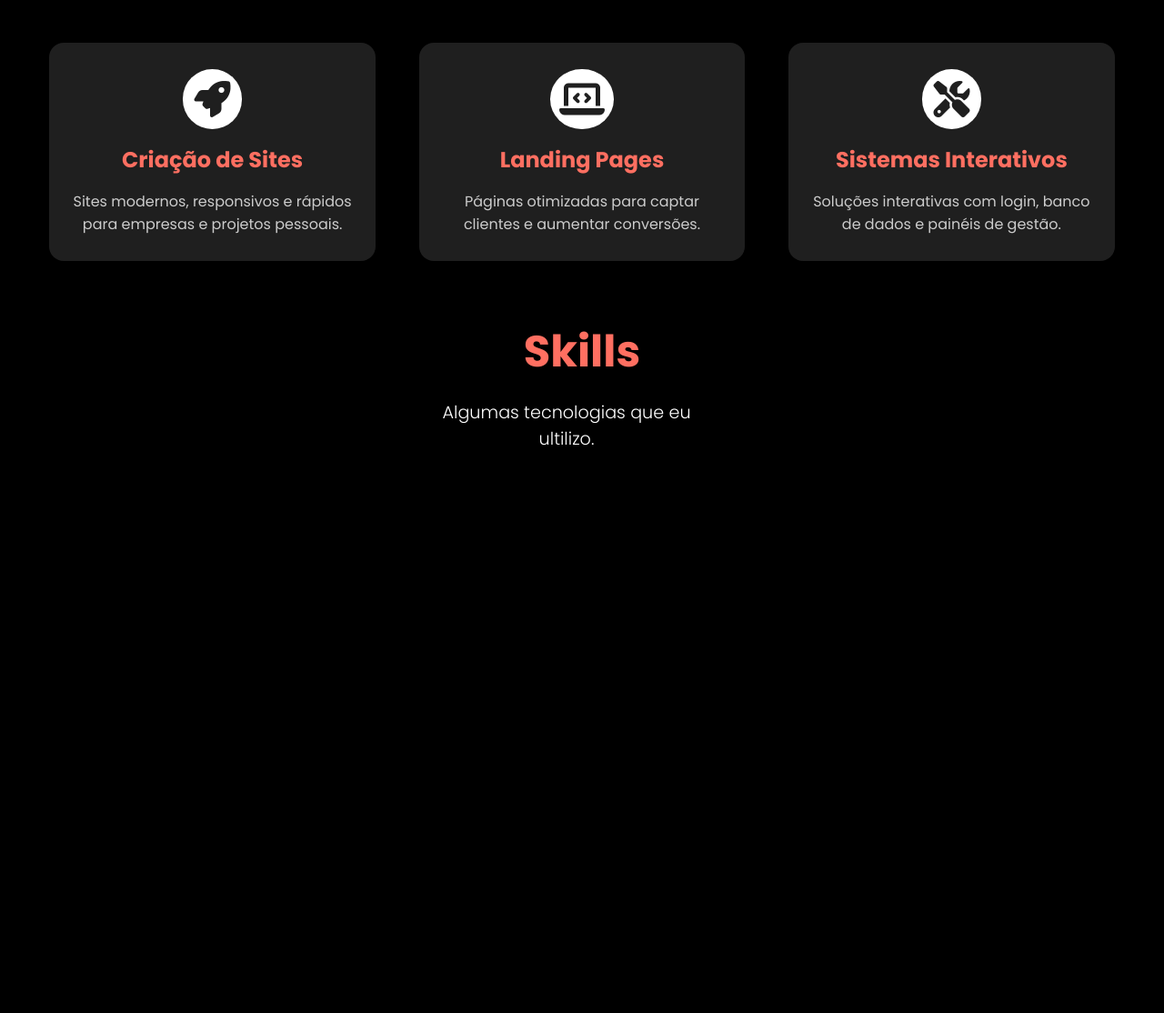
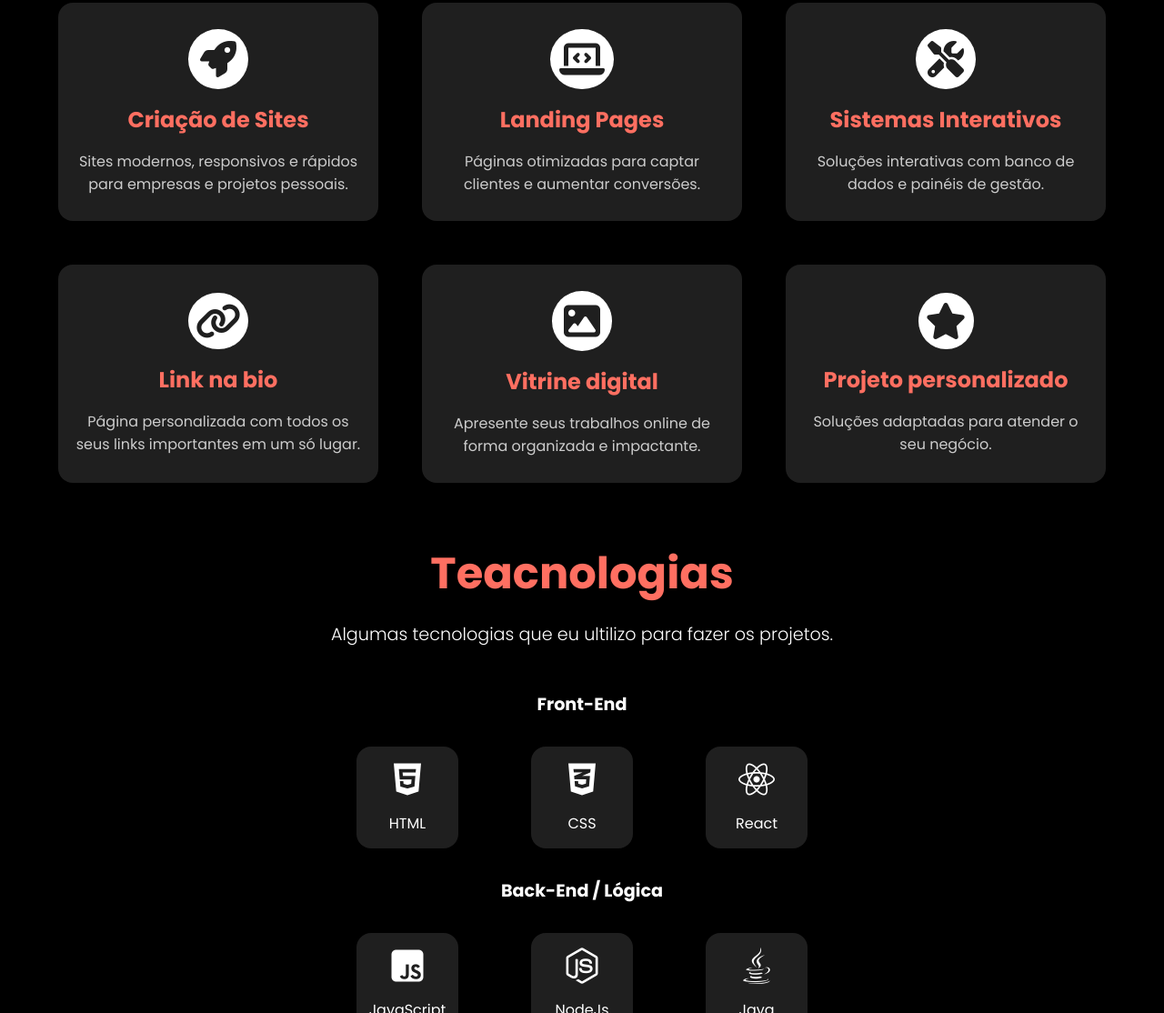
Before and after one commit to NicoQuei/Portifolio_Novo, a website: page index.html in a window 1280 px wide. Shown: the part 1686-2800 px from the top of the page at 91% size. Before the commit the page ends 2407 px from the top, so only its background shows below. Drawn offline with nearby package versions, Linux system fonts and the light colour scheme.

Commit message:
adicionada a section skills

```diff
--- a/app.js
+++ b/app.js
@@ -137,6 +137,8 @@ hamburguer.addEventListener("click", () => {
   }
 });
 
+//Cabecalho diminui ao scroll
+
 const cabecalho = document.querySelector('.cabecalho');
 
 window.addEventListener('scroll', () => {
--- a/index.html
+++ b/index.html
@@ -103,10 +103,12 @@
             </section>
         </section>
 
+
         <!-- SERVIÇOS -->
 
+
+        <!-- PRIMEIRA LINHA -->
         <section class="servicos">
-
                 <h2 class="animacao" id="servicos">Meus serviços</h2>
                 <p class="subtitulo animacao">Experiências online criativas e funcionais, feitas sob medida.</p>
 
@@ -127,24 +129,104 @@
                 <div class="servicos__grade__card animacao">
                     <i class="fa-solid fa-screwdriver-wrench"></i>
                     <h3 id="servico1__h3">Sistemas Interativos</h3>
-                    <p id="servico1__p">Soluções interativas com login, banco de dados e painéis de gestão.</p>
+                    <p id="servico1__p">Soluções interativas com banco de dados e painéis de gestão.</p>
+                </div>
+
+                <!-- SEGUNDA LINHA -->
+
+                <div class="servicos__grade__card animacao">
+                    <i class="fa-solid fa-link"></i>
+                    <h3 id="servico1__h3">Link na bio</h3>
+                    <p id="servico1__p">Página personalizada com todos os seus links importantes em um só lugar.</p>
+                </div>
+
+                <div class="servicos__grade__card animacao">
+                    <i class="fa-solid fa-image"></i>
+                    <h3 id="servico1__h3">Vitrine digital</h3>
+                    <p id="servico1__p">Apresente seus trabalhos online de forma organizada e impactante.</p>
+                </div>
+
+                <div class="servicos__grade__card animacao">
+                    <i class="fa-solid fa-star"></i>
+                    <h3 id="servico1__h3">Projeto personalizado</h3>
+                    <p id="servico1__p">Soluções adaptadas para atender o seu negócio.</p>
                 </div>
         </section>
 
         <!-- SKILLS -->
-        <section class="skills">
-            <h2 class="animacao">Skills</h2>
-            <p class="subtitulo animacao">Algumas tecnologias que eu ultilizo.</p>
+            <section class="skills">
+                <h2 class="animacao">Teacnologias</h2>
+                <p class="subtitulo animacao">Algumas tecnologias que eu ultilizo para fazer os projetos.</p>
 
-            <section class="skills__grade">
+                <section class="skills__grade">
 
-                <div class="skill__grade__card">
+                <!-- FRONT-END -->
 
-                </div>
+                    <h3 class="animacao">Front-End</h3>
+
+                    <div class="skills__grade__tipo animacao">
+                        <div class="skills__grade__card">
+                            <i class="fa-brands fa-html5"></i>
+                            <p>HTML</p>
+                        </div>
+
+                        <div class="skills__grade__card">
+                            <i class="fa-brands fa-css3-alt"></i>
+                            <p>CSS</p>
+                        </div>
+                        <div class="skills__grade__card">
+                            <i class="fa-brands fa-react"></i>
+                            <p>React</p>
+                        </div>
+                    </div>
+
+                <!-- BACK-END -->
+
+                <h3 class="animacao">Back-End / Lógica</h3>
+
+                    <div class="skills__grade__tipo animacao">
+                        <div class="skills__grade__card">
+                            <i class="fa-brands fa-square-js"></i>
+                            <p>JavaScript</p>
+                        </div>
+
+                        <div class="skills__grade__card">
+                            <i class="fa-brands fa-node-js"></i>
+                            <p>NodeJs</p>
+                        </div>
+                        <div class="skills__grade__card">
+                            <i class="fa-brands fa-java"></i>
+                            <p>Java</p>
+                        </div>
+                    </div>
+
+                <!-- OUTRAS FERRAMENTAS -->
+
+                <h3 class="animacao">Outras ferramentas</h3>
+
+                    <div class="skills__grade__tipo ferramentas animacao">
+                        <div class="skills__grade__card">
+                            <i class="fa-brands fa-git-alt"></i>
+                            <p>Git</p>
+                        </div>
+
+                        <div class="skills__grade__card">
+                            <i class="fa-brands fa-github"></i>
+                            <p>GiyHub</p>
+                        </div>
+                        <div class="skills__grade__card">
+                            <i class="fa-brands fa-google"></i>
+                            <p>FireBase</p>
+                        </div>
+                        <div class="skills__grade__card">
+                            <i class="fa-solid fa-gamepad"></i>
+                            <p>Godot</p>
+                        </div>
+                    </div>
+
+                </section>
 
             </section>
-
-        </section>
 
         <!-- SCRIPTS -->
 
--- a/styles.css
+++ b/styles.css
@@ -99,7 +99,7 @@
     display: flex;
     color: var(--cor-texto);
     text-decoration: none;
-    padding: 0.90rem 1.5rem;
+    padding: 0.5rem 1rem;
     background: transparent;
     border-radius: 1rem;
     font-size: 1.2rem;
@@ -108,6 +108,7 @@
     transition: all 0.5s ease;
     align-content: center;
 }
+
 .botoes__cabecalho:hover {
     background-color: #FF6F61;
     transform: scale(1.1);
@@ -115,17 +116,19 @@
 
 .cabecalho__func {
     display: flex;
+    justify-content: center;
+    align-items: center;
     gap: 1rem;
 }
 
 .cabecalho__btn__func {
-  width: 45px;
-  height: 45px;
+  width: 38px;
+  height: 38px;
   border-radius: 2rem;
   cursor: pointer;
   border: none;
   text-align: center;
-  font-size: 1.2rem;
+  font-size: 1.4rem;
   transition: all 0.5s ease;
   background-color: var(--cor-fundo-icon);
   color: var(--cor-fundo);
@@ -167,7 +170,7 @@ body.day {
     font-size: 1.2rem;
     color: var(--cor-texto);
     text-align: center;
-    margin-bottom: 4rem;
+    margin-bottom: 3rem;
     font-weight: 300;
     opacity: 0;
     transform: translateY(20px);
@@ -258,17 +261,17 @@ body.day {
 }
 
 .cardS {
-    display: flex;
+    display: grid;
     grid-template-columns: repeat(3,1fr);
     justify-content: center;
-    gap: 4%;
+    gap: 2%;
+    max-width: 90%;
 }
 
 .card {
     background: var(--cor-card-bg);
     border-radius: 2rem;
     overflow: hidden;
-    width: 23%;
     cursor: pointer;
     text-decoration: none;
     transition: transform 0.5s, box-shadow 0.5s;
@@ -342,11 +345,12 @@ body.day {
 }
 
 .servicos__grade {
-    display: flex;
+    display: grid;
     grid-template-columns: repeat(3, 1fr);
     align-items: center;
-    justify-content: center;
+    justify-items: center;
     gap: 3rem;
+    width: 90%;
 }
 
 .servicos__grade__card {
@@ -354,7 +358,6 @@ body.day {
     background: var(--cor-card-bg);
     border-radius: 1rem;
     overflow: hidden;
-    width: 28%;
     flex-direction: column;
     justify-content: center;
     align-items: center;
@@ -362,14 +365,6 @@ body.day {
     text-align: center;
     gap: 1rem;
     transition: all 0.5s ease;
-}
-
-.fa-rocket {
-    color: var(--cor-card-bg);
-    font-size: 2.5rem;
-    background-color: var(--cor-fundo-icon);
-    padding: 0.8rem;
-    border-radius: 50%;
 }
 
 .fa-laptop-code {
@@ -380,11 +375,21 @@ body.day {
     border-radius: 50%;
 }
 
-.fa-screwdriver-wrench {
+.fa-screwdriver-wrench,
+.fa-image,
+.fa-rocket {
     color: var(--cor-card-bg);
     font-size: 2.5rem;
     background-color: var(--cor-fundo-icon);
     padding: 0.8rem;
+    border-radius: 50%;
+}
+
+.fa-link, .fa-star {
+    color: var(--cor-card-bg);
+    font-size: 2.5rem;
+    background-color: var(--cor-fundo-icon);
+    padding: 0.7rem 0.5rem;
     border-radius: 50%;
 }
 
@@ -399,8 +404,62 @@ body.day {
     width: 90%;
 }
 
+/* SKILLS */
+
+.skills {
+    display: flex;
+    justify-content: center;
+    align-items: center;
+    flex-direction: column;
+    width: 100%;
+}
+
+.skills__grade {
+    display: flex;
+    flex-direction: column;
+    justify-content: center;
+    align-items: center;
+    gap: 2rem;
+}
+
+.skills__grade h3 {
+    font-size: 1.2rem;
+}
+
+.skills__grade__tipo {
+    display: grid;
+    grid-template-columns: repeat(3, 1fr);
+    justify-items: center;
+    justify-content: center;
+    align-items: center;
+    gap:5rem;
+}
+
+.ferramentas {
+    grid-template-columns: repeat(4, 1fr);
+}
+
+.skills__grade__card {
+    display: flex;
+    background: var(--cor-card-bg);
+    border-radius: 1rem;
+    overflow: hidden;
+    width: 7rem;
+    flex-direction: column;
+    justify-content: center;
+    align-items: center;
+    height: 7rem;
+    text-align: center;
+    gap: 1rem;
+    transition: all 0.5s ease;
+}
+
+.skills__grade__card i {
+    font-size: 2.5rem;
+}
 
 
+/* RESPONSIVIDADE */
 
 @media (max-width: 800px) {
     .hamburguer {
@@ -435,29 +494,35 @@ body.day {
     }
 
     .cardS {
+        display: flex;
         flex-direction: column;
         align-items: center;
         gap: 4rem;
     }
 
     .card {
-        width: 80%;
+        width: 90%;
     }
 
     .servicos__grade {
-        flex-direction: column;
+        grid-template-columns: repeat(2, 1fr);
     }
 
     .servicos__grade__card {
-        width: 80%;
+        gap: 0.5rem;
     }
 
-    .servicos__grade__card {
-        width: 80%;
+    .servicos__grade__card h3 {
+        font-size: 1.2rem;
     }
 
     .servicos__grade__card p {
-        max-width: 80%;
+        max-width: 90%;
+        font-size: 0.8em;
+    }
+
+    .skills__grade__tipo {
+        grid-template-columns: repeat(2, 1fr);
     }
 
     .cabecalho {
```
